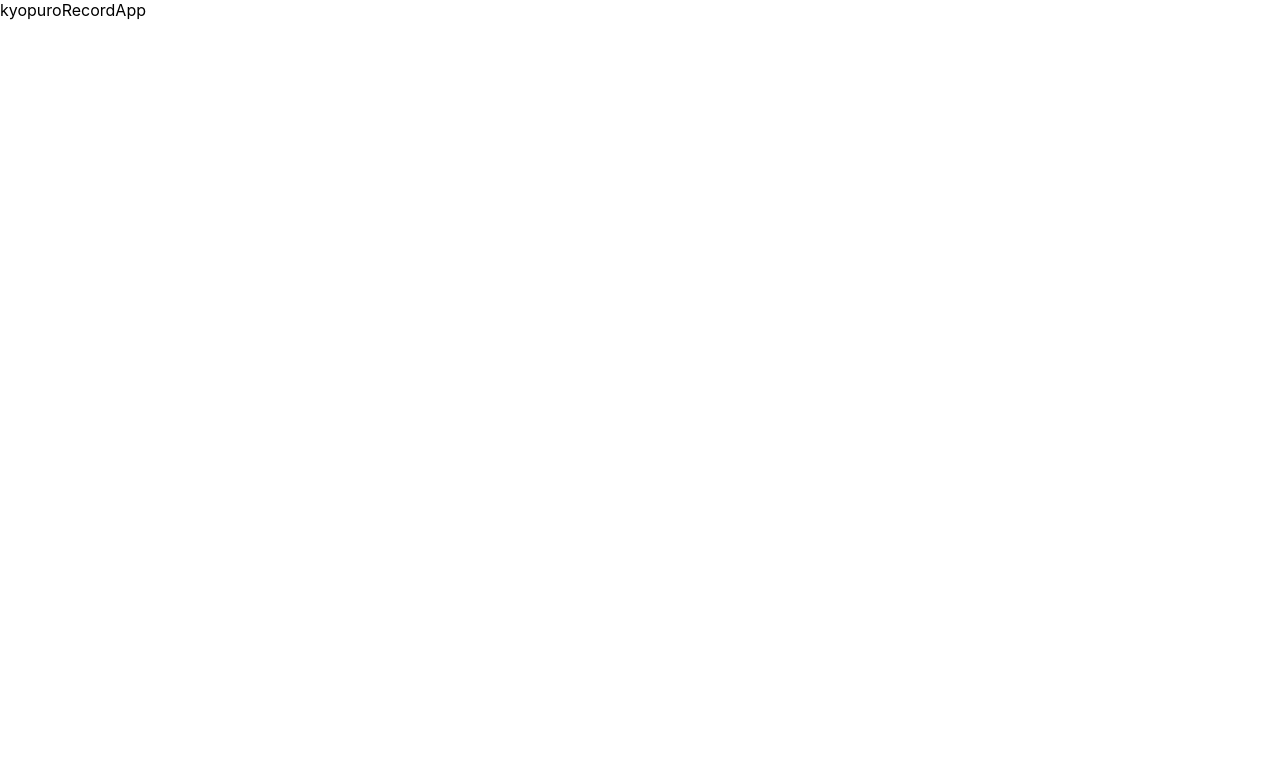
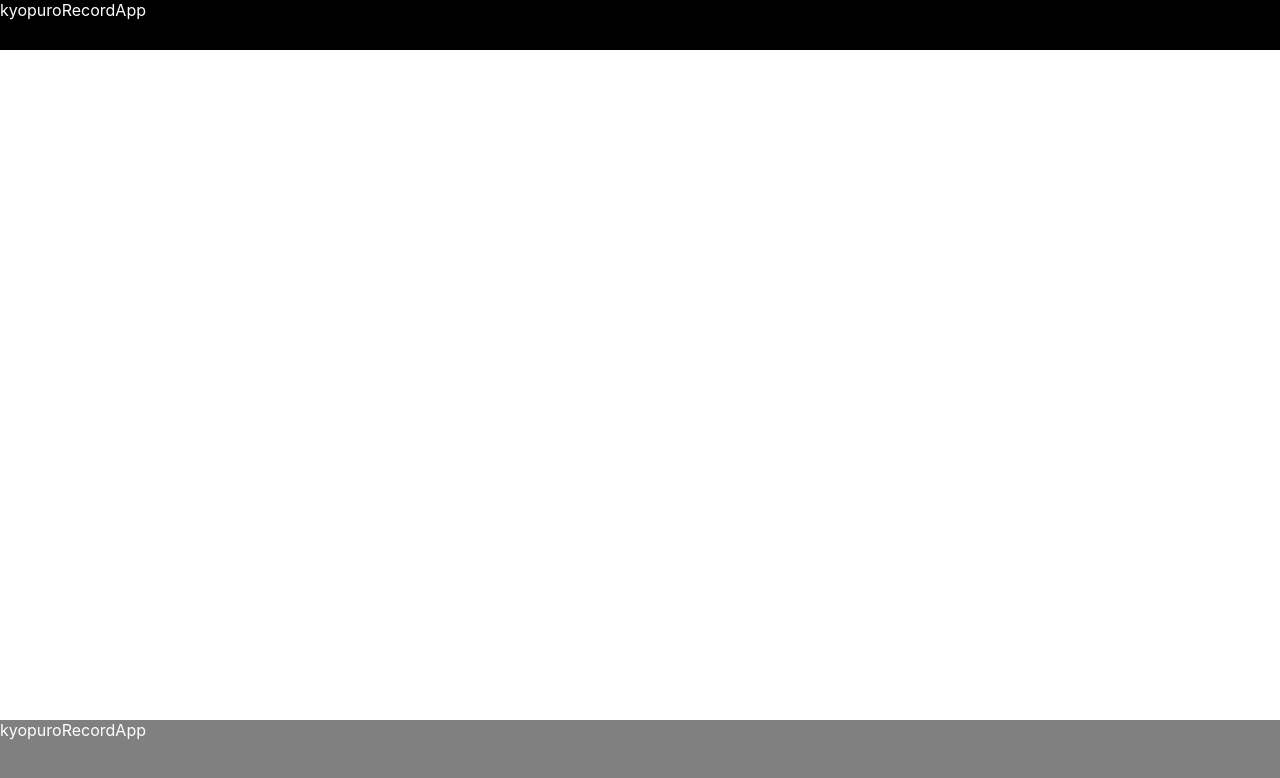
Before and after one commit to osumi-kyopuro/kyopuroRecordApp, a React (Create React App) app in the folder frontend/: page / in a window 1280 px wide. Shown: the top 778 px of the page. Built offline with nearby package versions, Linux system fonts and the light colour scheme.

Commit message:
簡易的なheader完成

```diff
--- a/frontend/src/App.jsx
+++ b/frontend/src/App.jsx
@@ -1,9 +1,13 @@
 import './App.css';
+import {Footer} from "./components/Footer";
+import {Header} from "./components/Header";
+
 
 export const App=()=> {
   return (
-    <div>
-      kyopuroRecordApp
-    </div>
+    <>
+      <Header/>
+      <Footer/>
+    </>
   );
 }
--- /dev/null
+++ b/frontend/src/components/Footer.jsx
@@ -0,0 +1,21 @@
+import React from "react";
+
+const style={
+    backgroundColor:"#808080",
+    color:"#ffffff",
+    width: "100%",
+    height: "80px",
+    position: "fixed",
+    bottom: "0"
+};
+
+
+export const Footer=()=>{
+    return (
+        <>
+            <div style={style}>
+                kyopuroRecordApp
+            </div>
+        </>
+    );
+};
--- /dev/null
+++ b/frontend/src/components/Header.jsx
@@ -0,0 +1,19 @@
+import React from "react";
+
+const style={
+    backgroundColor:"#000000",
+    color:"#ffffff",
+    width: "100%",
+    height: "50px"
+};
+
+
+export const Header=()=>{
+    return (
+        <>
+            <div style={style}>
+                kyopuroRecordApp
+            </div>
+        </>
+    );
+};
```
